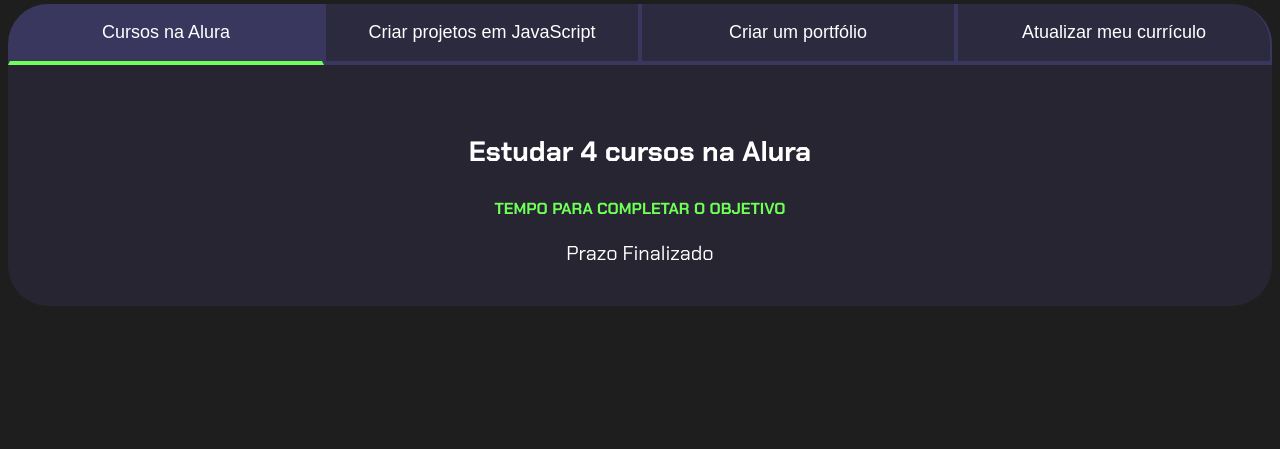
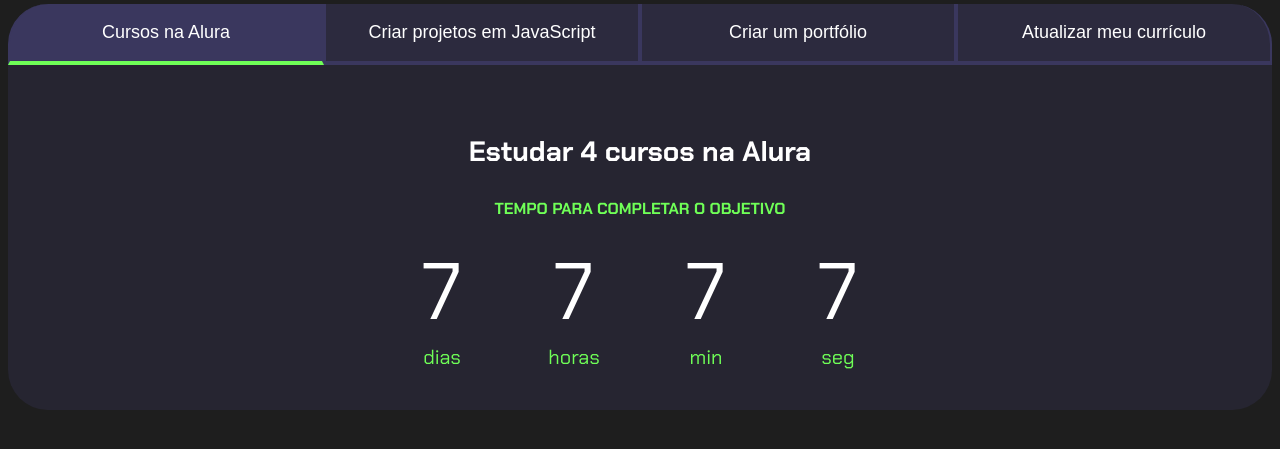
Before and after one commit to gigixw/javascript-, a plain HTML site: page index.html in a window 1280 px wide. Shown: the part 99-548 px from the top of the page. Drawn offline with Linux system fonts and the light colour scheme.

Commit message:
Add files via upload

```diff
--- a/index.html
+++ b/index.html
@@ -20,7 +20,23 @@
         <div class="aba-conteudo ativo">
         <h3 class="aba-conteudo-titulo-principal">Estudar 4 cursos na Alura</h3>
         <h4 class="aba-conteudo-titulo-secundario">Tempo para completar o objetivo</h4>
-        <div class="contador"></div>
+        <div class="contador">
+            <div class="contador-digito">
+            <p class="contador-digito-numero">7</p>
+            <p class="contador-digito-texto">dias</p>
+            </div>
+            <div class="contador-digito">
+            <p class="contador-digito-numero">7</p>
+            <p class="contador-digito-texto">horas</p>
+            </div>
+            <div class="contador-digito">
+            <p class="contador-digito-numero">7</p>
+            <p class="contador-digito-texto">min</p>
+            </div>
+            <div class="contador-digito">
+            <p class="contador-digito-numero">7</p>
+            <p class="contador-digito-texto">seg</p>
+            </div>
         </div>
         <div class="aba-conteudo">
         <h3 class="aba-conteudo-titulo-principal">Criar 5 projetos em Javascript</h3>
--- a/main.js
+++ b/main.js
@@ -18,11 +18,6 @@ const tempoObjetivo3 = new Date("2023-12-30T00:00:00");
 const tempoObjetivo4 = new Date("2024-02-01T00:00:00");
 
 const tempos = [tempoObjetivo1,tempoObjetivo2,tempoObjetivo3,tempoObjetivo4];
-
-contadores[0].textContent = calculaTempo(tempos[0]);
-contadores[1].textContent = calculaTempo(tempos[1]);
-contadores[2].textContent = calculaTempo(tempos[2]);
-contadores[3].textContent = calculaTempo(tempos[3]);
 
 function atualizaCronometro(){
 for (let i = 0; i < contadores.length; i++) {
--- a/style.css
+++ b/style.css
@@ -97,3 +97,25 @@ body {
    font-size: 20px;
    text-align: center;
    }
+
+.contador{
+   display: flex;
+   justify-content: center;
+   flex-wrap: wrap;
+   }
+
+.contador-digito{
+   padding: 0 16px;
+   text-align: center;
+   min-width: 100px;
+   }
+
+.contador-digito-numero{ font-size: 80px;
+   margin: 0;
+   }
+
+.contador-digito-texto{
+   color: var(--verde);
+   font-size: 20px;
+   margin: 0
+   }
```
